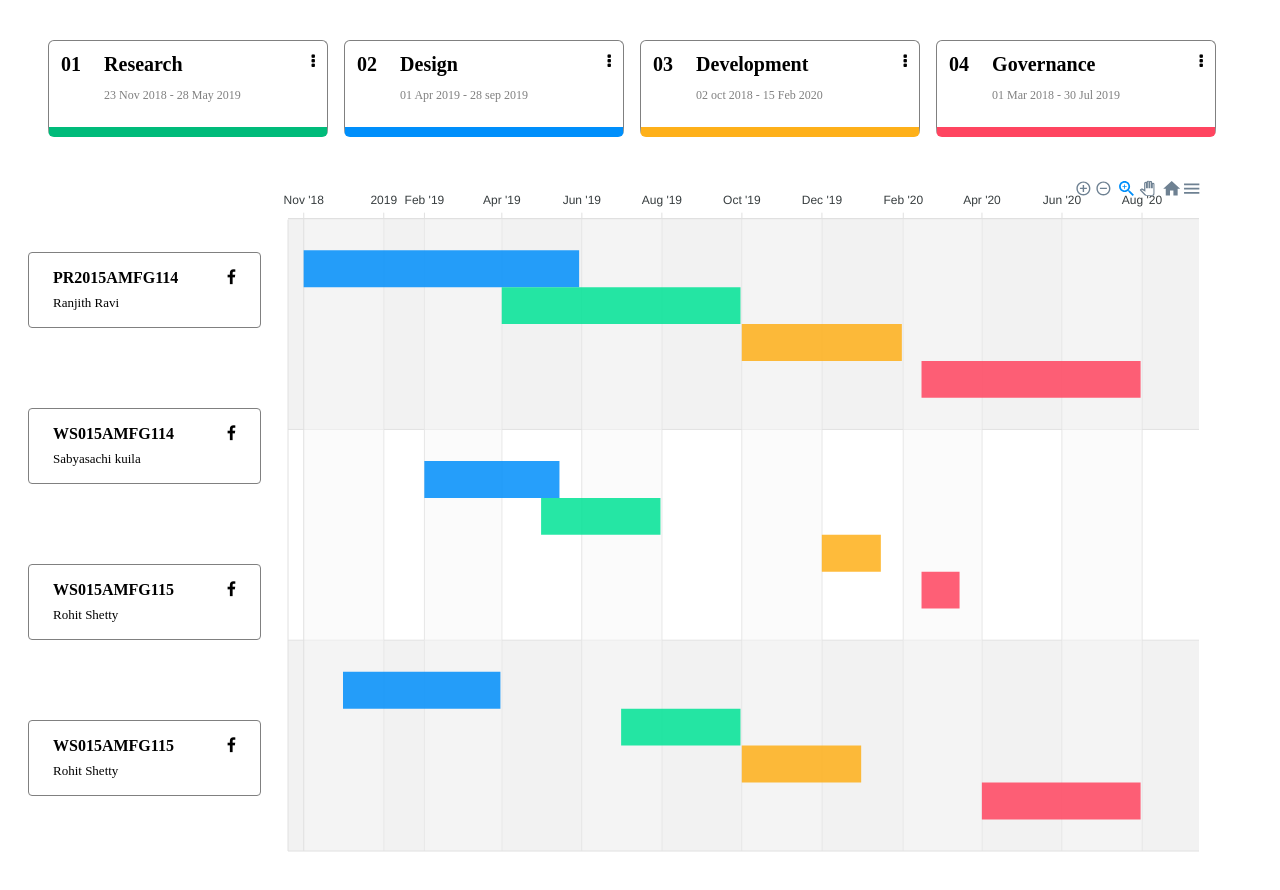
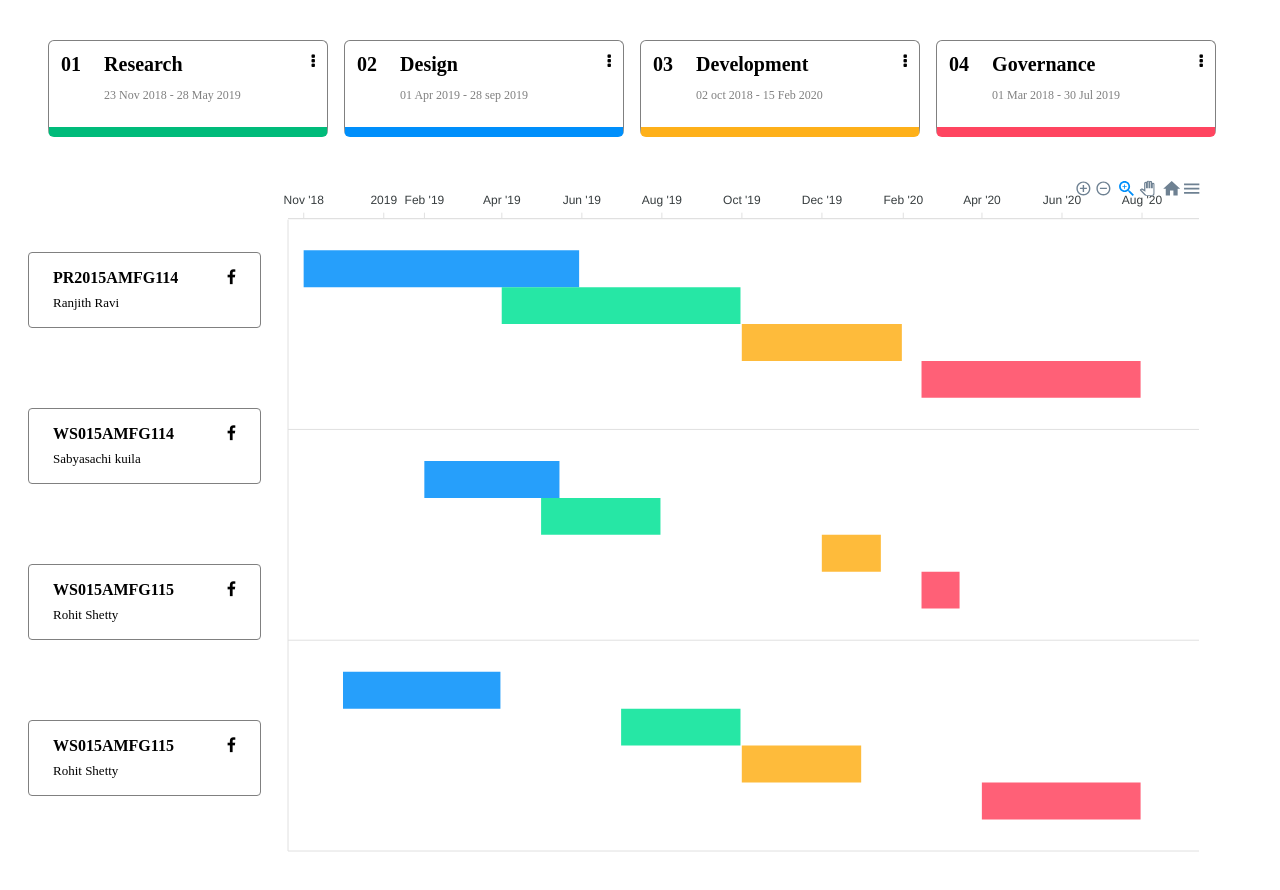
Before and after one commit to charan1922/poc, a React (Create React App) app: page / in a window 1280 px wide. Shown: the top 890 px of the page. Built offline with nearby package versions, Linux system fonts and the light colour scheme.

Commit message:
remove grid color

```diff
--- a/src/App.js
+++ b/src/App.js
@@ -37,20 +37,20 @@ class App extends React.Component {
             horizontal: true,
           }
         },
-        grid: {
-          row: {
-            colors: ['#e5e5e5', 'transparent'],
-            opacity: 0.5
-          },
-          column: {
-            colors: ['#f8f8f8', 'transparent'],
-          },
-          xaxis: {
-            lines: {
-              show: true
-            }
-          }
-        },
+        // grid: {
+        //   row: {
+        //     colors: ['#e5e5e5', 'transparent'],
+        //     opacity: 0.5
+        //   },
+        //   column: {
+        //     colors: ['#f8f8f8', 'transparent'],
+        //   },
+        //   xaxis: {
+        //     lines: {
+        //       show: true
+        //     }
+        //   }
+        // },
         dataLabels: {
           formatter: function (value, { seriesIndex, dataPointIndex, w }) {
             return ''
```
